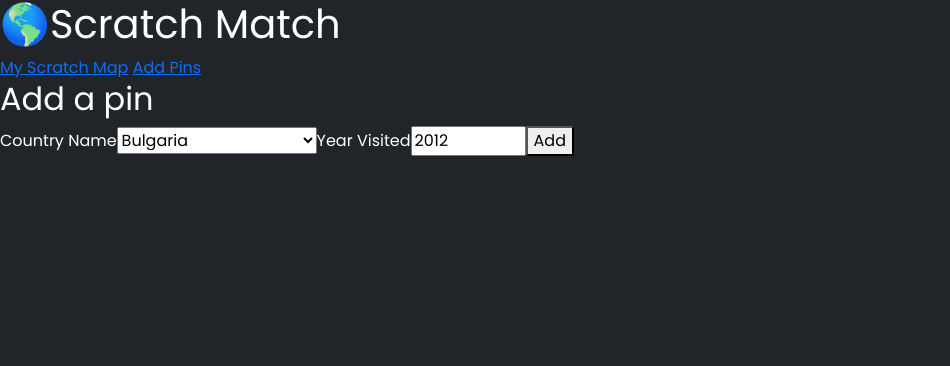
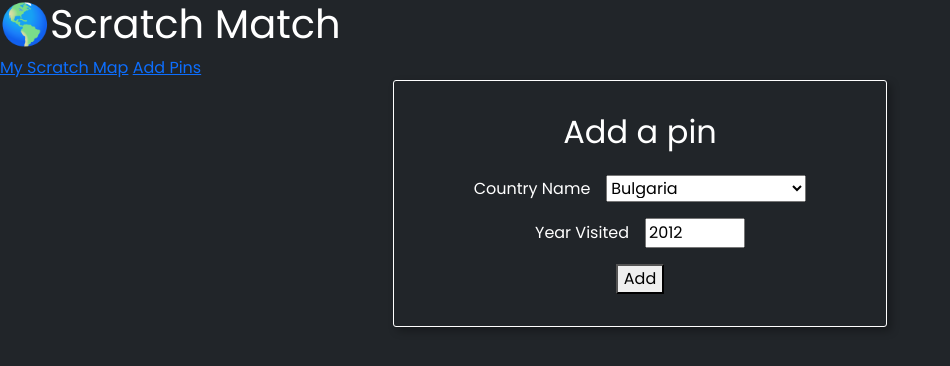
Before and after one commit to JohnXander/scratch-match, a React (Create React App) app: page /add in a window 1280 px wide. Shown: the top 366 px of the page, without its empty margins (0-950 px from the left). Built offline with nearby package versions, Linux system fonts and the light colour scheme; data requests are answered from the project's data file.

Commit message:
25 countries added

```diff
--- a/db/db.json
+++ b/db/db.json
@@ -91,11 +91,46 @@
       "y": 288
     },
     {
+      "id": "hr",
+      "name": "Croatia",
+      "year": 2012,
+      "x": 325,
+      "y": 203
+    },
+    {
+      "id": "eg",
+      "name": "Egypt",
+      "year": 2012,
+      "x": 363,
+      "y": 245
+    },
+    {
+      "id": "fr",
+      "name": "France",
+      "year": 2012,
+      "x": 296,
+      "y": 196
+    },
+    {
+      "id": "gr",
+      "name": "Greece",
+      "year": 2012,
+      "x": 342,
+      "y": 223
+    },
+    {
       "id": "id",
       "name": "Indonesia",
       "year": 2012,
       "x": 540,
       "y": 340
+    },
+    {
+      "id": "it",
+      "name": "Italy",
+      "year": 2012,
+      "x": 322,
+      "y": 210
     },
     {
       "id": "kz",
@@ -126,6 +161,20 @@
       "y": 193
     },
     {
+      "id": "me",
+      "name": "Montenegro",
+      "year": 2012,
+      "x": 332,
+      "y": 209
+    },
+    {
+      "id": "ma",
+      "name": "Morocco",
+      "year": 2012,
+      "x": 282,
+      "y": 234
+    },
+    {
       "id": "mm",
       "name": "Myanmar",
       "year": 2012,
@@ -145,6 +194,13 @@
       "year": 2012,
       "x": 562,
       "y": 225
+    },
+    {
+      "id": "es",
+      "name": "Spain",
+      "year": 2012,
+      "x": 286,
+      "y": 216
     },
     {
       "id": "th",
@@ -168,6 +224,20 @@
       "y": 257
     },
     {
+      "id": "uk",
+      "name": "UK",
+      "year": 2012,
+      "x": 292,
+      "y": 182
+    },
+    {
+      "id": "us",
+      "name": "USA",
+      "year": 2012,
+      "x": 105,
+      "y": 225
+    },
+    {
       "id": "uz",
       "name": "Uzbekistan",
       "year": 2012,
--- a/src/App.css
+++ b/src/App.css
@@ -1,4 +1,7 @@
-.map-container{
+/* My Scratch Map */
+
+.map-container,
+.form-container{
     display: flex;
     justify-content: center;
 }
@@ -28,3 +31,27 @@
     padding: 0.2rem 0.4rem;
     border-radius: 3px;
 }
+
+/* Add Pins */
+
+.form-container h2{
+    text-align: center;
+}
+
+.form-container div{
+    display: flex;
+    align-items: center;
+    column-gap: 1rem;
+}
+
+.add-form{
+    display: flex;
+    flex-direction: column;
+    justify-content: center;
+    align-items: center;
+    row-gap: 1rem;
+    box-shadow: 4px 4px 8px rgba(0, 0, 0, 0.3);
+    border: 1px solid white;
+    padding: 2rem 5rem;
+    border-radius: 3px;
+}
--- a/src/App.js
+++ b/src/App.js
@@ -16,6 +16,7 @@ export default function App() {
   const [countries, setCountries] = useState([])
   const [user, setUser] = useState([])
   const [world, setWorld] = useState([])
+  const [addNotify, setAddNotify] = useState("")
 
   useEffect(() => {
     if (!countries.length ) {
@@ -33,6 +34,11 @@ export default function App() {
     }
   }, [countries])
 
+  const setNotification = (country) => {
+    setAddNotify(country)
+    setTimeout(() => setAddNotify(""), 5000)
+  }
+
   return (
     <Router>
       <header>
@@ -40,6 +46,7 @@ export default function App() {
         <Link to="/map">My Scratch Map</Link>
         {" "}
         <Link to="/add">Add Pins</Link>
+        {addNotify && <p>{addNotify} was added!</p>}
       </header>
       <main>
         <Routes>
@@ -59,6 +66,7 @@ export default function App() {
                 countries={countries}
                 setCountries={setCountries}
                 world={world}
+                setNotification={setNotification}
               />
             }
           />
--- a/src/components/PinAdd.js
+++ b/src/components/PinAdd.js
@@ -1,12 +1,14 @@
 import { useState } from "react"
 import { useNavigate } from "react-router-dom"
 
-export default function PinAdd({ countries, setCountries, world }){
-    const [newPin, setNewPin] = useState({})
+export default function PinAdd({ countries, setCountries, world, setNotification }){
+    const [newPin, setNewPin] = useState({name: 'Bulgaria', year: '2012'})
     const navigate = useNavigate()
 
     const handleSubmit = (e) => {
         e.preventDefault()
+
+        console.log(newPin)
 
         const selected = world.find(x => x.name === newPin.name)
         selected.year = newPin.year
@@ -20,15 +22,20 @@ export default function PinAdd({ countries, setCountries, world }){
             body: JSON.stringify(selected)
         })
             .then(resp => resp.json())
-            .then(_ => setCountries(updatedCountries))
+            .then(_ => {
+                setNotification(newPin.name)
+                setCountries(updatedCountries)
+            })
 
         navigate("/map")
     }
 
     return (
-        <form onSubmit={handleSubmit}>
+        <div className="form-container">
+            <form onSubmit={handleSubmit} className="add-form">
                 <h2>Add a pin</h2>
 
+                <div>
                     <label htmlFor="name">Country Name</label>
                     <select
                         id="name"
@@ -37,10 +44,14 @@ export default function PinAdd({ countries, setCountries, world }){
                         style={{ width: "200px" }}>
                         {world.map((country, i) => {
                             const { name } = country
-                    return <option key={i} value={name}>{name}</option>
+                            return (
+                                <option key={i} value={name}>{name}</option>
+                            )
                         })}
                     </select>
+                </div>
 
+                <div>
                     <label htmlFor="year">Year Visited</label>
                     <input
                         id="year"
@@ -49,12 +60,18 @@ export default function PinAdd({ countries, setCountries, world }){
                         min={1922}
                         max={2022}
                         defaultValue={2012}
+                        minLength={4}
+                        maxLength={4}
+                        style={{ width: "100px" }}
                         onChange={e => setNewPin({...newPin, year: e.target.value})}
                         required
                     />
+                </div>
 
+                <div>
                     <button type="submit">Add</button>
-
+                </div>
             </form>
+        </div>
     )
 }
```
Lines whose indentation alone changed are shown as unchanged.
